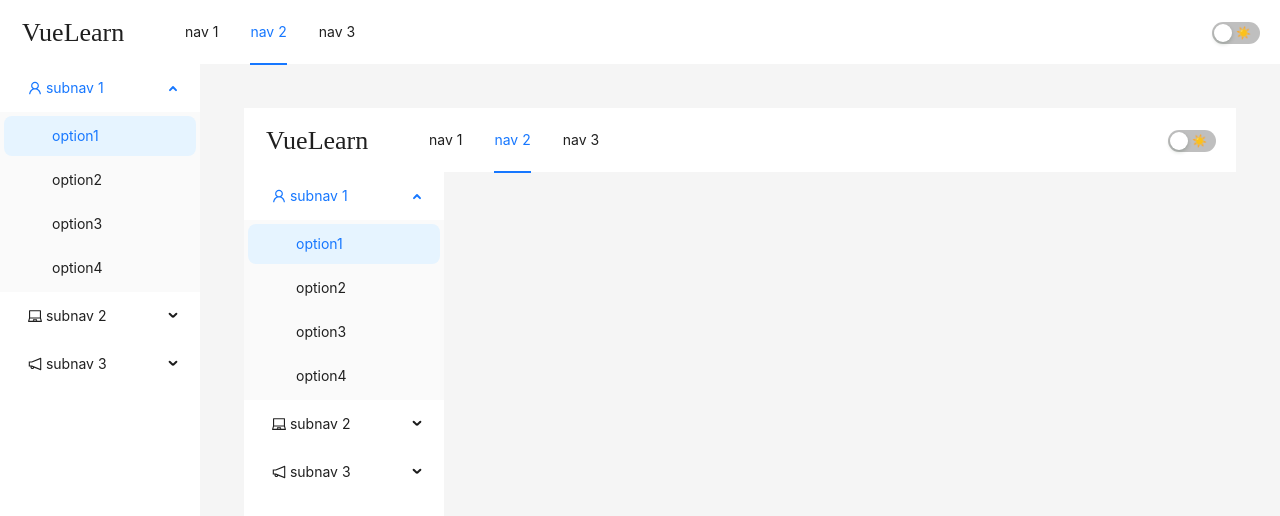
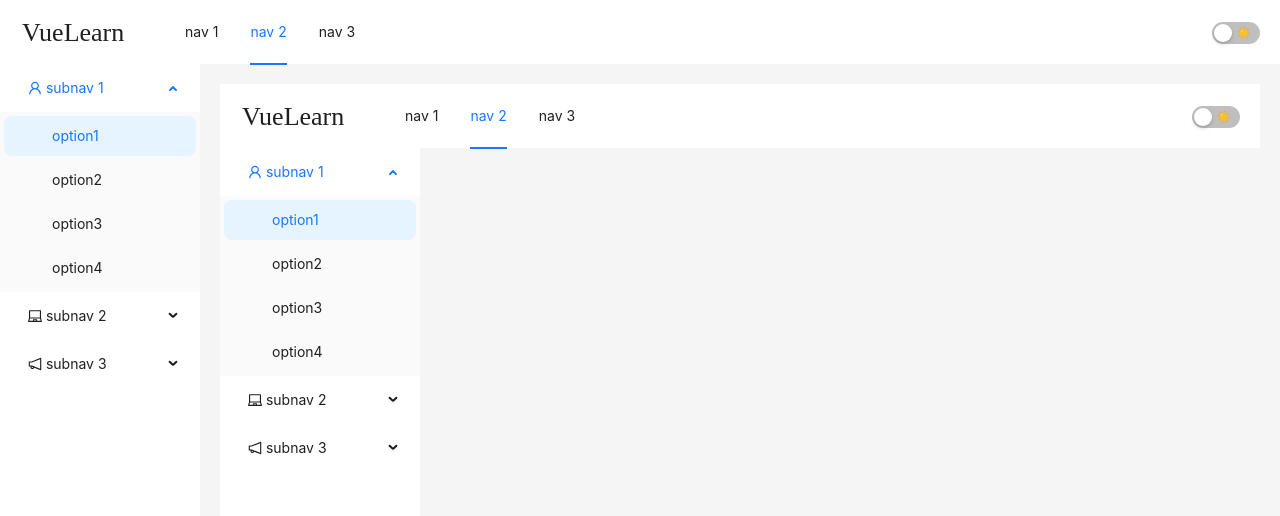
Before and after one commit to Duye0120/vueLearn, a Vue app: page / in a window 1280 px wide. Shown: the top 516 px of the page. Built offline with nearby package versions, Linux system fonts and the light colour scheme.

Commit message:
更新布局，移除内容区域的内联样式

```diff
--- a/src/layout/index.vue
+++ b/src/layout/index.vue
@@ -57,7 +57,7 @@
           </a-menu>
         </a-layout-sider>
         <a-layout class="p-5">
-          <a-layout-content :style="{ padding: '24px', margin: 0, minHeight: '280px' }">
+          <a-layout-content>
             <RouterView />
           </a-layout-content>
         </a-layout>
```
